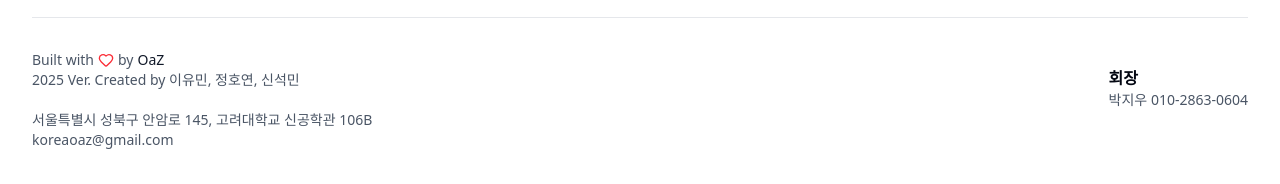
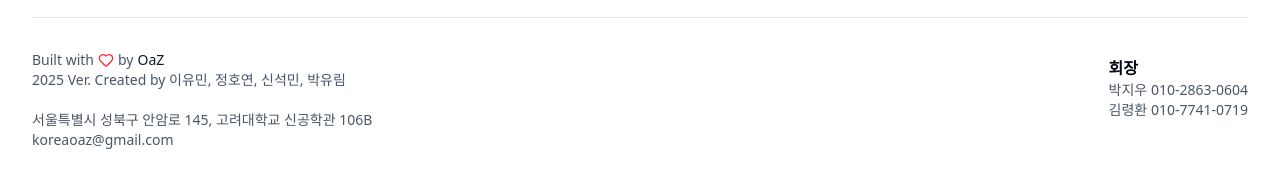
Before and after one commit to koreaoaz/oazkorea_web, a Next.js app: page /about/executive-team in a window 1280 px wide. Shown: the part 356-540 px from the top of the page. Built offline with nearby package versions, Linux system fonts and the light colour scheme; no server answers.

Commit message:
[Update] footer

```diff
--- a/src/components/home/Footer.tsx
+++ b/src/components/home/Footer.tsx
@@ -99,13 +99,14 @@ export default function Footer() {
                 OaZ
               </a>
             </p>
-            <p>2025 Ver. Created by 이유민, 정호연, 신석민</p><p>&nbsp;</p>
+            <p>2025 Ver. Created by 이유민, 정호연, 신석민, 박유림</p><p>&nbsp;</p>
             <p>서울특별시 성북구 안암로 145, 고려대학교 신공학관 106B</p>
             <p>koreaoaz@gmail.com</p>
           </div>
           <div>
             <p className="text-gray-950 text-base font-bold mt-4 sm:mt-0">회장</p>
-            <p className="text-gray-600 text-sm mt-4 sm:mt-0">박지우 010-2863-0604</p><p>&nbsp;</p>
+            <p className="text-gray-600 text-sm mt-4 sm:mt-0">박지우 010-2863-0604</p>
+            <p className="text-gray-600 text-sm mt-4 sm:mt-0">김령환 010-7741-0719</p><p>&nbsp;</p>
           </div>
         </motion.div>
       </div>
```
